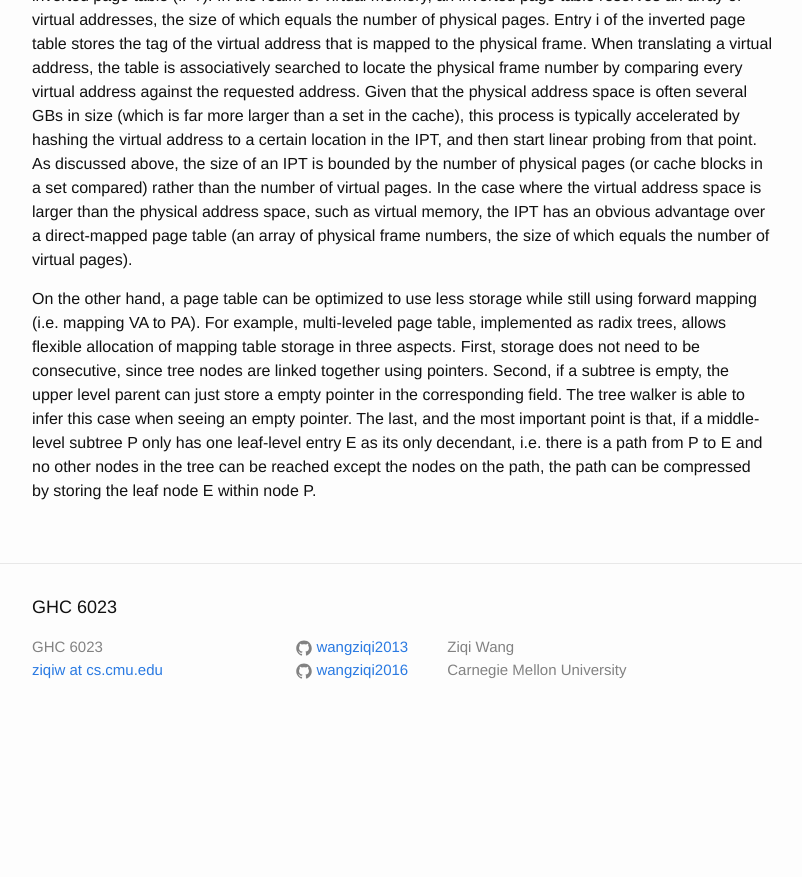
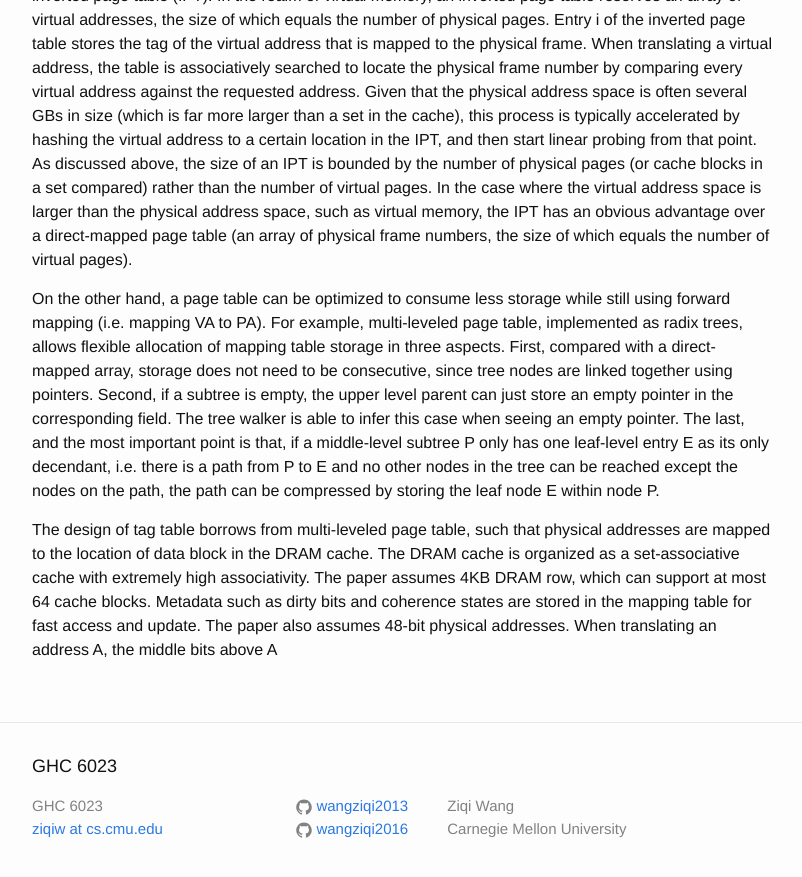
Before and after one commit to wangziqi2013/wangziqi2013.github.io, a Jekyll site: the page built from _posts/2019-09-01-tag-tables.markdown, in a window 1280 px wide and 900 px high, scrolled down 904 px. Shown: the top 877 px of the window, without its empty margins (238-1040 px from the left). Built offline with Jekyll 4.4.1, drawn with Linux system fonts in a browser that asks for light colours; before the commit the page ends 1645 px from its top, so only the background shows below that.

Commit message:
Adding assumption

```diff
--- a/_posts/2019-09-01-tag-tables.markdown
+++ b/_posts/2019-09-01-tag-tables.markdown
@@ -41,11 +41,17 @@ pages. In the case where the virtual address space is larger than the physical a
 IPT has an obvious advantage over a direct-mapped page table (an array of physical frame numbers, the size of which equals
 the number of virtual pages).
 
-On the other hand, a page table can be optimized to use less storage while still using forward mapping
+On the other hand, a page table can be optimized to consume less storage while still using forward mapping
 (i.e. mapping VA to PA). For example, multi-leveled page table, implemented as radix trees, allows flexible
-allocation of mapping table storage in three aspects. First, storage does not need to be consecutive, since
-tree nodes are linked together using pointers. Second, if a subtree is empty, the upper level parent can just store
-a empty pointer in the corresponding field. The tree walker is able to infer this case when seeing an empty pointer.
-The last, and the most important point is that, if a middle-level subtree P only has one leaf-level entry E as its
-only decendant, i.e. there is a path from P to E and no other nodes in the tree can be reached except the nodes on the
+allocation of mapping table storage in three aspects. First, compared with a direct-mapped array, storage does not need
+to be consecutive, since tree nodes are linked together using pointers. Second, if a subtree is empty, the upper level
+parent can just store an empty pointer in the corresponding field. The tree walker is able to infer this case when seeing
+an empty pointer. The last, and the most important point is that, if a middle-level subtree P only has one leaf-level entry
+E as its only decendant, i.e. there is a path from P to E and no other nodes in the tree can be reached except the nodes on the
 path, the path can be compressed by storing the leaf node E within node P.
+
+The design of tag table borrows from multi-leveled page table, such that physical addresses are mapped to the location
+of data block in the DRAM cache. The DRAM cache is organized as a set-associative cache with extremely high associativity.
+The paper assumes 4KB DRAM row, which can support at most 64 cache blocks. Metadata such as dirty bits and coherence states
+are stored in the mapping table for fast access and update. The paper also assumes 48-bit physical addresses. When translating
+an address A, the middle bits above A
```
